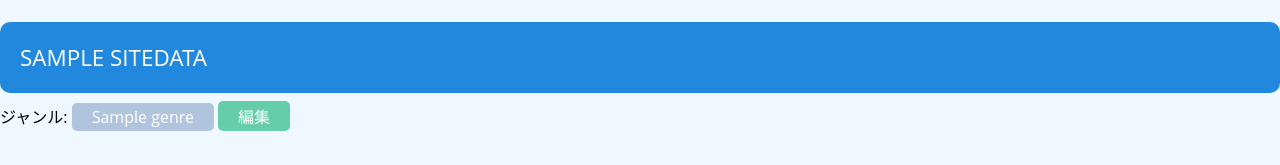
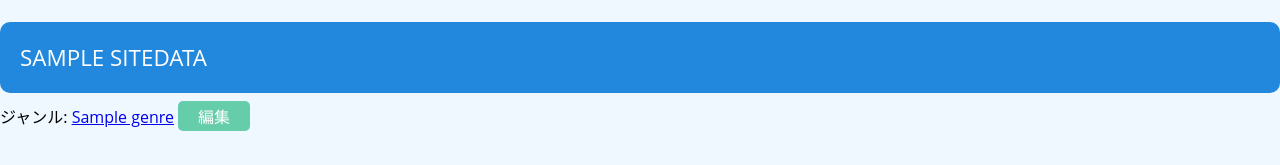
Before and after one commit to Tomoki245724/Ootorikaihi, a Flask app: page /site/1 in a window 1280 px wide. Shown: the part 80-245 px from the top of the page. Run offline with Flask 3, Linux system fonts and the light colour scheme; a user stored in the database is signed in; tables that the repository leaves empty hold one stand-in row (values such as "Sample post").

Commit message:
correction

```diff
--- a/flask_app/static/css/create_site.css
+++ b/flask_app/static/css/create_site.css
@@ -183,27 +183,6 @@ a.togray:focus {
   border-color:#778899;
 }
 
-
-/*genreへ　aタグでback　小グレーボタン*/
-a.togenre{
-  display:block;
-  color: #fff;
-  background: #b0c4de;
-  padding: 3px 20px;
-  display: inline-block;
-  border-radius: 5px;
-  text-decoration: none;
-  cursor: pointer;
-}
-
-a.togenre:hover {
-  background: #778899;
-}
-
-a.togenre:focus {
-  border-color:#778899;
-}
-
 /*各site,gerneへ　緑ボタン作る*/
 a.tonext{
   display: block;
```
